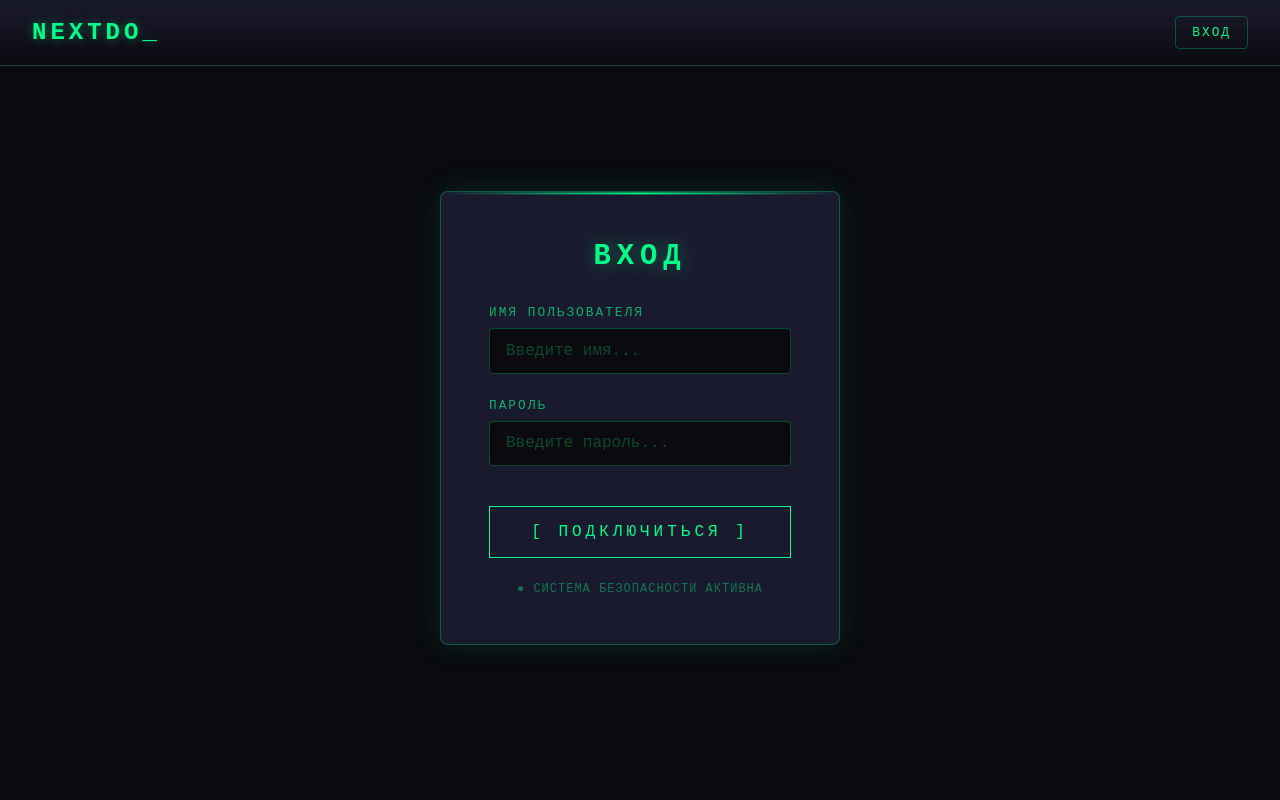
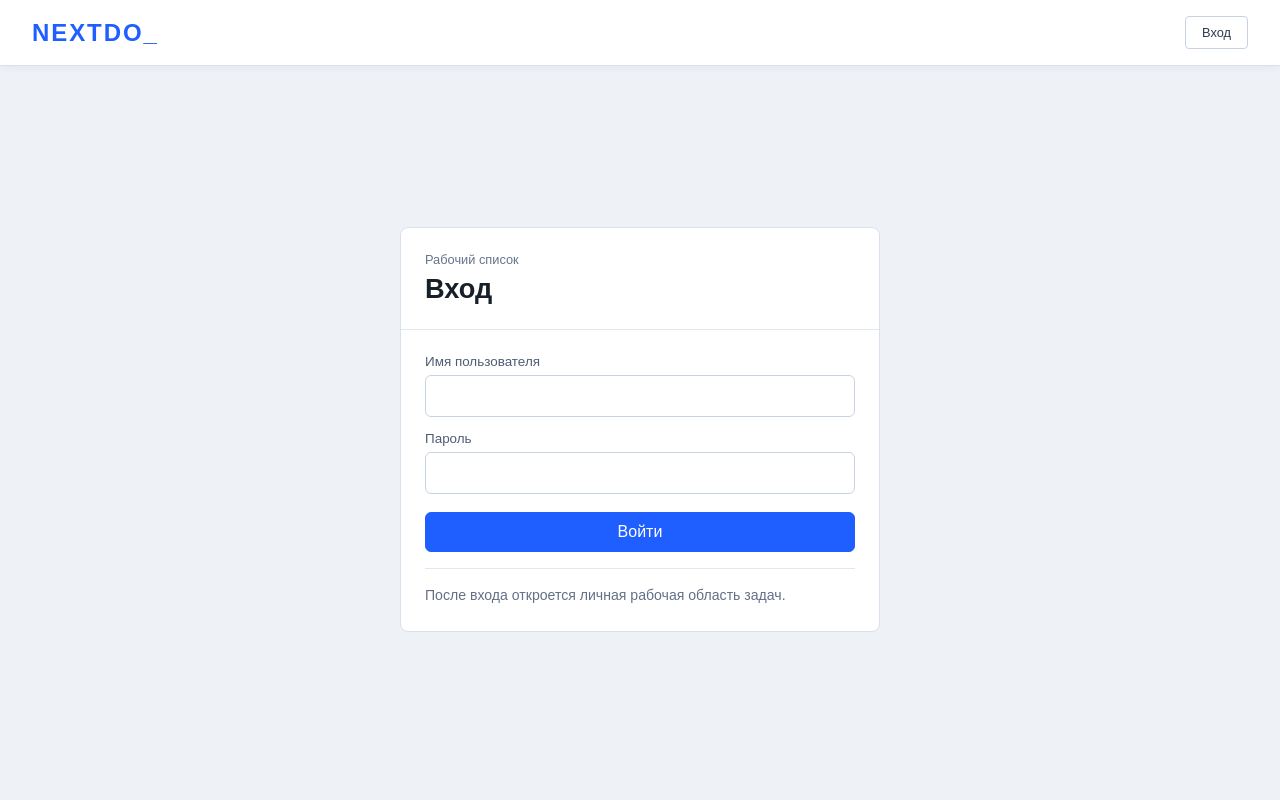
Before and after one commit to LipatovCore/NextDo, a Django app: page /login/ in a window 1280 px wide. Run offline with Django 5.2, Linux system fonts and the light colour scheme.

Commit message:
Update login page design

```diff
--- a/src/templates/registration/login.html
+++ b/src/templates/registration/login.html
@@ -3,227 +3,237 @@
 {% block title %}Вход в систему{% endblock %}
 
 {% block extra_style %}
-    .login-container {
-        display: flex;
-        justify-content: center;
-        align-items: center;
-        min-height: 80vh;
+body {
+    background: #eef2f7;
+    color: #17202a;
+    font-family: Arial, Helvetica, sans-serif;
+}
+
+.header {
+    background: #ffffff;
+    border-bottom: 1px solid #d8e0ec;
+    box-shadow: 0 1px 8px rgba(33, 45, 64, 0.06);
+}
+
+.logo {
+    color: #1f5eff;
+    letter-spacing: 0.08em;
+    text-shadow: none;
+}
+
+.user-menu {
+    color: #4e5d73;
+}
+
+.user-menu a,
+.logout-btn {
+    border-color: #c8d3e2;
+    color: #2d3b4f;
+    font-family: Arial, Helvetica, sans-serif;
+    letter-spacing: 0;
+    text-transform: none;
+}
+
+.user-menu a:hover,
+.logout-btn:hover {
+    background: #edf3ff;
+    box-shadow: none;
+}
+
+.main-content {
+    max-width: none;
+    padding: 0;
+}
+
+.login-workspace {
+    min-height: calc(100vh - 73px);
+    display: grid;
+    place-items: center;
+    padding: 24px;
 }
 
 .login-panel {
-        background: #1a1a2e;
-        padding: 3rem;
-        border: 1px solid #00ff8844;
+    width: min(480px, 100%);
+    overflow: hidden;
+    background: #ffffff;
+    border: 1px solid #d8e0ec;
     border-radius: 8px;
-        box-shadow: 0 0 30px #00ff8822;
-        width: 100%;
-        max-width: 400px;
-        position: relative;
-        overflow: hidden;
 }
 
-    .login-panel::before {
-        content: '';
-        position: absolute;
-        top: 0;
-        left: 0;
-        right: 0;
-        height: 2px;
-        background: linear-gradient(90deg, transparent, #00ff88, transparent);
-        animation: scan 3s linear infinite;
+.login-header {
+    padding: 24px;
+    border-bottom: 1px solid #e1e7f0;
 }
 
-    @keyframes scan {
-        0% { transform: translateY(0); }
-        100% { transform: translateY(100%); }
+.login-kicker {
+    margin-bottom: 6px;
+    color: #65748c;
+    font-size: 0.8rem;
 }
 
 .login-title {
-        text-align: center;
-        margin-bottom: 2rem;
-        font-size: 1.8rem;
-        text-transform: uppercase;
-        letter-spacing: 6px;
-        color: #00ff88;
-        text-shadow: 0 0 20px #00ff8866;
+    margin: 0;
+    color: #17202a;
+    font-size: 1.7rem;
+    letter-spacing: 0;
 }
 
-    .form-group {
-        margin-bottom: 1.5rem;
+.login-body {
+    padding: 24px;
 }
 
-    .form-group label {
-        display: block;
-        margin-bottom: 0.5rem;
-        font-size: 0.8rem;
-        text-transform: uppercase;
-        letter-spacing: 2px;
-        color: #00ff88aa;
+.login-form {
+    display: grid;
+    gap: 14px;
 }
 
-    .form-group input {
-        width: 100%;
-        padding: 0.8rem 1rem;
-        background: #0a0a0f;
-        border: 1px solid #00ff8844;
-        border-radius: 4px;
-        color: #00ff88;
-        font-family: 'Courier New', monospace;
-        font-size: 1rem;
-        transition: all 0.3s ease;
+.login-field {
+    display: grid;
+    gap: 6px;
 }
 
-    .form-group input:focus {
-        outline: none;
-        border-color: #00ff88;
-        box-shadow: 0 0 15px #00ff8844;
+.field-label {
+    color: #4e5d73;
+    font-size: 0.84rem;
 }
 
-    .form-group input::placeholder {
-        color: #00ff8844;
+.task-field {
+    width: 100%;
+    min-height: 42px;
+    padding: 9px 11px;
+    border: 1px solid #c8d3e2;
+    border-radius: 6px;
+    background: #ffffff;
+    color: #17202a;
+    font: inherit;
 }
 
-    .login-btn {
-        width: 100%;
-        padding: 1rem;
-        background: transparent;
-        border: 1px solid #00ff88;
-        color: #00ff88;
-        font-family: 'Courier New', monospace;
-        font-size: 1rem;
-        text-transform: uppercase;
-        letter-spacing: 4px;
-        cursor: pointer;
-        transition: all 0.3s ease;
-        margin-top: 1rem;
+.task-field:focus {
+    outline: 2px solid #bfd0ff;
+    border-color: #6e8ff0;
 }
 
-    .login-btn:hover {
-        background: #00ff8822;
-        box-shadow: 0 0 20px #00ff8866;
+.task-button {
+    min-height: 40px;
+    padding: 0 14px;
+    border: 1px solid #c8d3e2;
+    border-radius: 6px;
+    background: #ffffff;
+    color: #344256;
+    cursor: pointer;
+    font: inherit;
+    text-decoration: none;
+    transition: background 0.15s ease, border-color 0.15s ease, color 0.15s ease;
+}
+
+.task-button:hover {
+    border-color: #9db0ca;
+    background: #f4f7fb;
+}
+
+.task-button.primary {
+    border-color: #1f5eff;
+    background: #1f5eff;
+    color: #ffffff;
+}
+
+.task-button.primary:hover {
+    background: #184fd6;
+}
+
+.login-submit {
+    width: 100%;
+    margin-top: 4px;
 }
 
 .error-message {
-        background: #ff336622;
-        border: 1px solid #ff3366;
-        color: #ff3366;
-        padding: 0.8rem;
-        border-radius: 4px;
-        margin-bottom: 1.5rem;
-        text-align: center;
-        font-size: 0.85rem;
+    margin-bottom: 16px;
+    padding: 12px 14px;
+    border-radius: 6px;
+    background: #fff1f0;
+    color: #a3362b;
 }
 
-    .system-status {
-        text-align: center;
-        margin-top: 1.5rem;
-        font-size: 0.75rem;
-        color: #00ff8866;
-        letter-spacing: 1px;
-    }
-
-    .system-status::before {
-        content: '● ';
-        color: #00ff88;
-        animation: blink 2s infinite;
-    }
-
-    @keyframes blink {
-        0%, 100% { opacity: 1; }
-        50% { opacity: 0.3; }
+.login-note {
+    margin-top: 16px;
+    padding-top: 16px;
+    border-top: 1px solid #e1e7f0;
+    color: #637087;
+    font-size: 0.88rem;
+    line-height: 1.5;
 }
 
 @media (max-width: 768px) {
-        .login-container {
+    .login-workspace {
         min-height: auto;
-            align-items: stretch;
+        padding: 12px;
+        place-items: start stretch;
     }
 
-        .login-panel {
-            padding: 2rem 1.25rem;
-            max-width: 100%;
+    .login-header,
+    .login-body {
+        padding: 16px;
     }
 
-        .login-title {
-            margin-bottom: 1.5rem;
-            font-size: 1.45rem;
-            letter-spacing: 4px;
-        }
-
-        .form-group input,
-        .login-btn {
+    .task-field,
+    .task-button {
         min-height: 48px;
         font-size: 16px;
-        }
-
-        .login-btn {
-            letter-spacing: 2px;
-        }
-    }
-
-    @media (max-width: 480px) {
-        .login-panel {
-            padding: 1.5rem 1rem;
-        }
-
-        .login-title {
-            font-size: 1.2rem;
-            letter-spacing: 3px;
-        }
-
-        .form-group {
-            margin-bottom: 1rem;
     }
 }
 {% endblock %}
 
 {% block content %}
-<div class="login-container">
-    <div class="login-panel">
+<div class="login-workspace">
+    <section class="login-panel">
+        <header class="login-header">
+            <p class="login-kicker">Рабочий список</p>
             <h1 class="login-title">Вход</h1>
+        </header>
 
+        <div class="login-body">
             {% if form.errors %}
                 <div class="error-message">
                     Неверное имя пользователя или пароль
                 </div>
             {% endif %}
 
-        <form method="post">
+            <form method="post" class="login-form">
                 {% csrf_token %}
-            <div class="form-group">
-                <label for="id_username">Имя пользователя</label>
+                <label class="login-field" for="id_username">
+                    <span class="field-label">Имя пользователя</span>
                     <input
                         type="text"
                         name="username"
                         id="id_username"
+                        class="task-field"
                         autocomplete="username"
-                    placeholder="Введите имя..."
+                        value="{{ form.username.value|default_if_none:'' }}"
                         required
                     >
-            </div>
+                </label>
 
-            <div class="form-group">
-                <label for="id_password">Пароль</label>
+                <label class="login-field" for="id_password">
+                    <span class="field-label">Пароль</span>
                     <input
                         type="password"
                         name="password"
                         id="id_password"
+                        class="task-field"
                         autocomplete="current-password"
-                    placeholder="Введите пароль..."
                         required
                     >
-            </div>
+                </label>
 
                 <input type="hidden" name="next" value="{{ next }}">
 
-            <button type="submit" class="login-btn">
-                [ Подключиться ]
+                <button type="submit" class="task-button primary login-submit">
+                    Войти
                 </button>
             </form>
 
-        <div class="system-status">
-            СИСТЕМА БЕЗОПАСНОСТИ АКТИВНА
+            <p class="login-note">После входа откроется личная рабочая область задач.</p>
         </div>
-    </div>
+    </section>
 </div>
 {% endblock %}
```
Also changed, not shown: docs/code-style.md (+1 -0 lines). Lines whose indentation alone changed are shown as unchanged.
